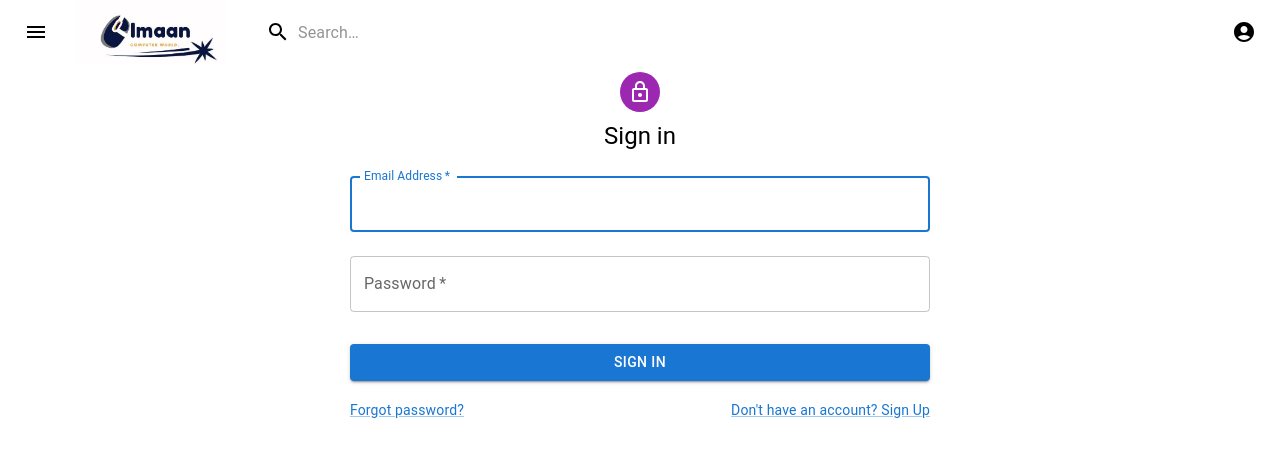
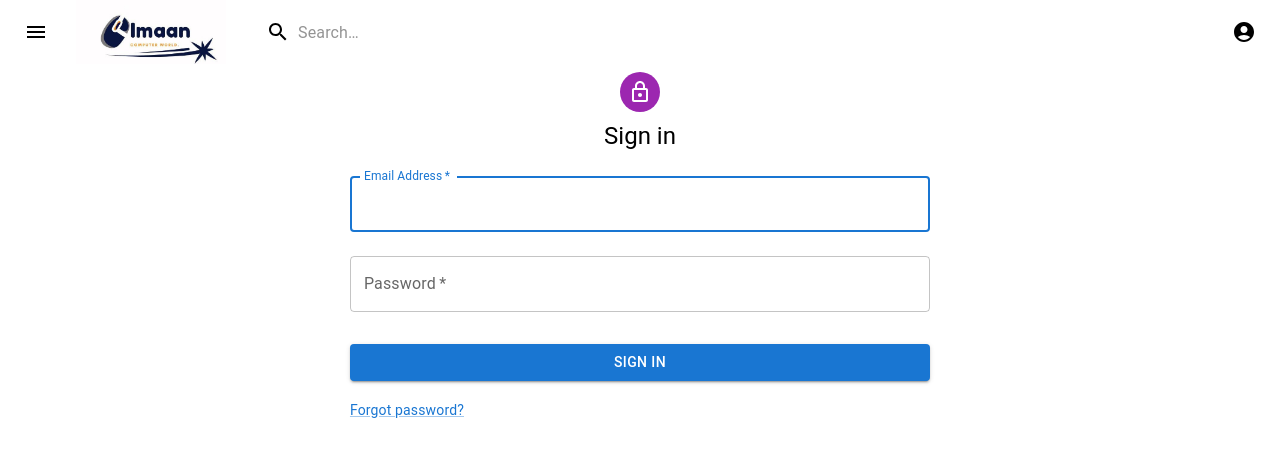
Before and after one commit to BenziDarwin/Imaan-Website, a Next.js app: page /login in a window 1280 px wide. Shown: the top 456 px of the page. Built offline with nearby package versions, Linux system fonts and the light colour scheme.

Commit message:
Fixed login issue

```diff
--- a/app/login/page.tsx
+++ b/app/login/page.tsx
@@ -35,7 +35,7 @@
           <Typography component="h1" variant="h5">
             Sign in
           </Typography>
-          <Box component="form" onSubmit={handleSubmit} noValidate sx={{ mt: 1 }}>
+          <Box component="form" onSubmit={handleSubmit} noValidate sx={{ mt: 1, mx:{md:"0px", xs:"20px"} }}>
             <TextField
               margin="normal"
               required
@@ -70,11 +70,6 @@
                   Forgot password?
                 </Link>
               </Grid>
-              <Grid item>
-                <Link href="#" variant="body2">
-                  {"Don't have an account? Sign Up"}
-                </Link>
-              </Grid>
             </Grid>
           </Box>
         </Box>
```
